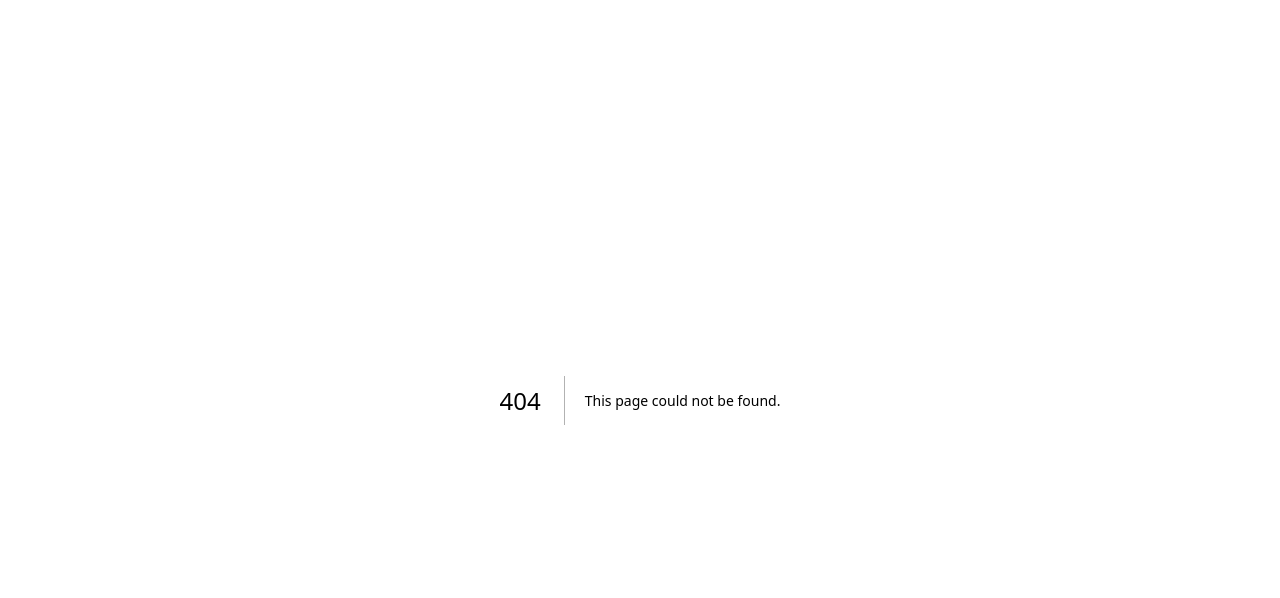
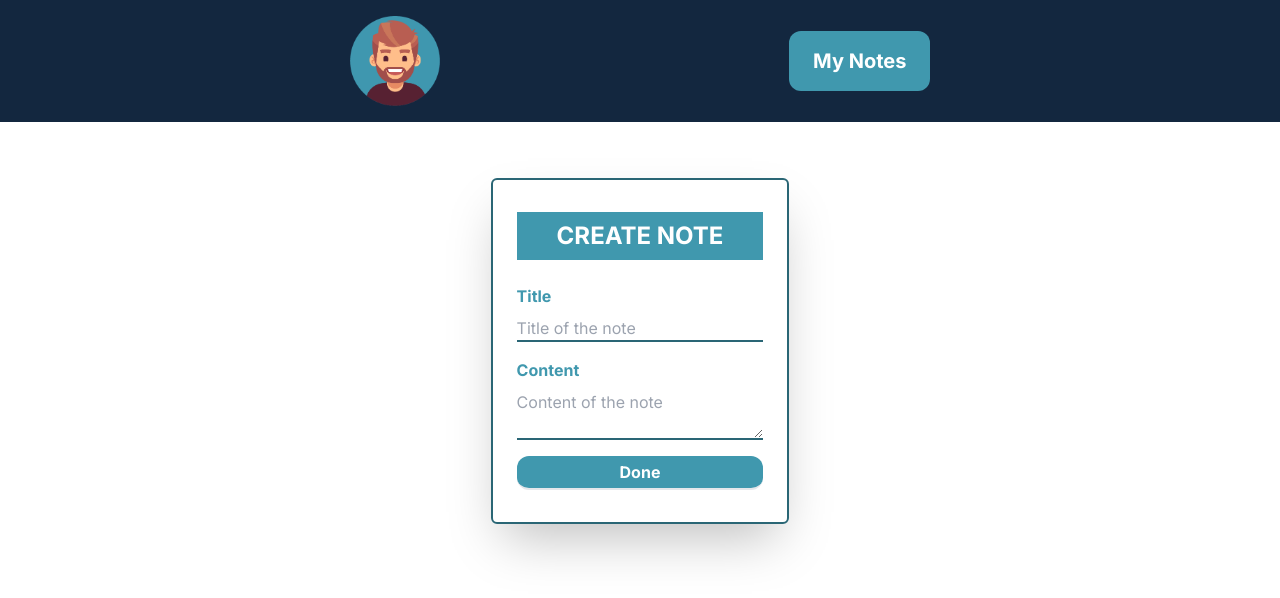
Before and after one commit to SebasRojasM1/Frontend-MyNotes, a Next.js app: page /create in a window 1280 px wide. Before the commit this address had no page. Shown: the top 598 px of the page. Built offline with nearby package versions, Linux system fonts and the light colour scheme.

Commit message:
The config to the layout are modified, and the component CreateNotes are done with the Tailwind styles

```diff
--- /dev/null
+++ b/src/app/create/components/CreateNote.tsx
@@ -0,0 +1,15 @@
+export default function CreateNote() {
+    return (
+      <section className="flex flex-col my-14 align-center border-solid border-2 border-[#2a6675] rounded-md px-6 py-8 shadow-2xl">
+            <h2 className="mb-6 text-center bg-[#4098ae] text-white py-2 px-10 font-bold	 uppercase text-2xl">Create note</h2>
+
+            <label className="font-bold text-[#4098ae]" htmlFor="title">Title</label>
+            <input className="mt-2 border-b-2 border-solid border-[#2a6675] focus:outline-none" type="text" name="title" id="title" placeholder="Title of the note"/>
+
+            <label className="font-bold text-[#4098ae] mt-4 " htmlFor="content" >Content</label>
+            <textarea className="mt-2 border-b-2 border-solid border-[#2a6675]" name="content" id="content" placeholder="Content of the note"></textarea>
+
+            <button className="bg-[#4098ae] border-b-2 mt-4 py-1 px-6 rounded-xl text-white font-bold hover:bg-[#2a6675] transition ease-in-out delay-30 cursor-pointer">Done</button>
+      </section>
+    );
+  }
--- /dev/null
+++ b/src/app/create/layout.tsx
@@ -0,0 +1,25 @@
+import Header from "@/components/Header";
+import { Metadata } from "next";
+
+export const metadata: Metadata = {
+  title: "Create note | MyNotes",
+  description: "Generated by create next app",
+};
+
+export default function RootLayout({
+  children,
+}: Readonly<{
+  children: React.ReactNode;
+}>) {
+  return (
+    <>
+      <header >
+        <Header />
+      </header>
+
+      <main>
+        {children}
+      </main>
+    </>
+  );
+}
--- /dev/null
+++ b/src/app/create/page.tsx
@@ -0,0 +1,9 @@
+import CreateNote from "./components/CreateNote";
+
+export default function CreatePage() {
+  return (
+    <main className="flex justify-center items-center">
+      <CreateNote />
+    </main>
+  );
+}
```
